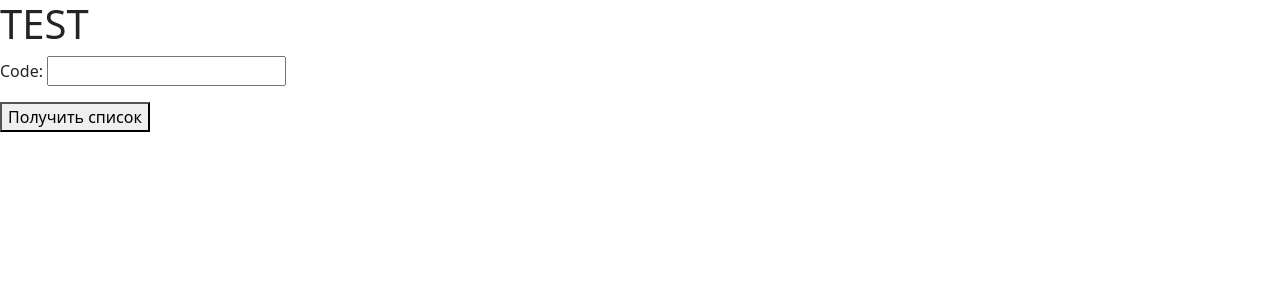
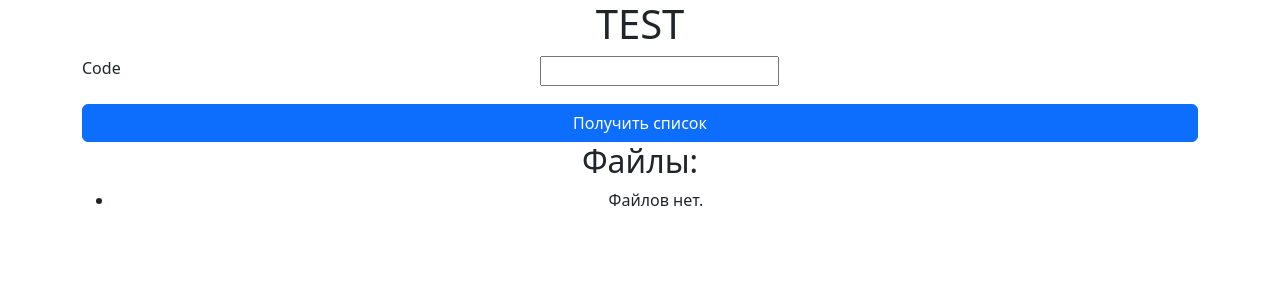
Before and after one commit to Oleg-Sl/mycego, a Django app: page /secret_token in a window 1280 px wide. Shown: the top 300 px of the page. Run offline with Django 5.2, Linux system fonts and the light colour scheme.

Commit message:
Add output file list and bootstrap styles

```diff
--- a/mycego/yadiskmanagerapp/templates/yadiskmanagerapp/index.html
+++ b/mycego/yadiskmanagerapp/templates/yadiskmanagerapp/index.html
@@ -1,4 +1,5 @@
 <!DOCTYPE html>
+{% load static %}
 <html lang="en">
 <head>
     <meta charset="UTF-8">
@@ -9,12 +10,64 @@
     <title>Document</title>
 </head>
 <body>
-    <h1>TEST</h1>
-    <form action="{%url 'files' %}" method="post">
-        {% csrf_token %}
-        {{ form.as_p }}
-        <button type="submit">Получить список</button>
-    </form>
+    <div class="container text-center">
+
+        <h1>TEST</h1>
+        <form action="{%url 'index' %}" method="post" class="d-flex flex-column">
+            {% csrf_token %}
+            {% for field in form %}
+                <div class="mb-3">
+                    {{ field.errors }}
+                    <label class="form-label float-start" for="{{ field.auto_id }}">{{ field.label }}</label>
+                    {{ field }}
+                    {% if field.help_text %}
+                        <p class="help">{{ field.help_text|safe }}</p>
+                    {% endif %}
+                </div>
+            {% endfor %}
+            <button type="submit" class="btn btn-primary">Получить список</button>
+        </form>
+
+        <h2>Файлы:</h2>
+        <ul>
+            {% for file in files %}
+                <div class="card mb-3" style="max-width: 540px;">
+                    <div class="row g-0">
+                        <div class="col-md-4">
+                            {% if file.preview %}
+                                <img src="{{ file.preview }}" class="card-img-top" alt="Preview of {{ file.name }}">
+                            {% elif file.type == 'dir' %}
+                                <img src="{% static 'images/dir.jpg' %}" class="card-img-top" alt="Preview of directory">
+                            {% else %}
+                                <img src="{% static 'images/no-image.jpg' %}" class="card-img-top" alt="Preview of no image">
+                            {% endif %}
+                        </div>
+                        <div class="col-md-8">
+                            <div class="card-body">
+                                <h5 class="card-title">{{ file.name }}</h5>
+                                <p class="card-text">{{ file.media_type }}</p>
+                                {% if file.file %}
+                                <a href="{{ file.file }}" class="btn btn-primary" download="{{ file.name }}">Скачать</a>
+                                {% else %}
+                                <span class="text-muted">Публичный URL не доступен</span>
+                                {% endif %}
+                            </div>
+                        </div>
+                    </div>
+                </div>
+            {% empty %}
+                <li>Файлов нет.</li>
+            {% endfor %}
+        </ul>
+    </div>
+
+
     <script src="https://cdn.jsdelivr.net/npm/bootstrap@5.3.3/dist/js/bootstrap.bundle.min.js" integrity="sha384-YvpcrYf0tY3lHB60NNkmXc5s9fDVZLESaAA55NDzOxhy9GkcIdslK1eN7N6jIeHz" crossorigin="anonymous"></script>
+
+    <script>
+        document.addEventListener("DOMContentLoaded", function() {
+            console.log("files = ", {{ files }});
+        });
+    </script>
 </body>
 </html>
```
